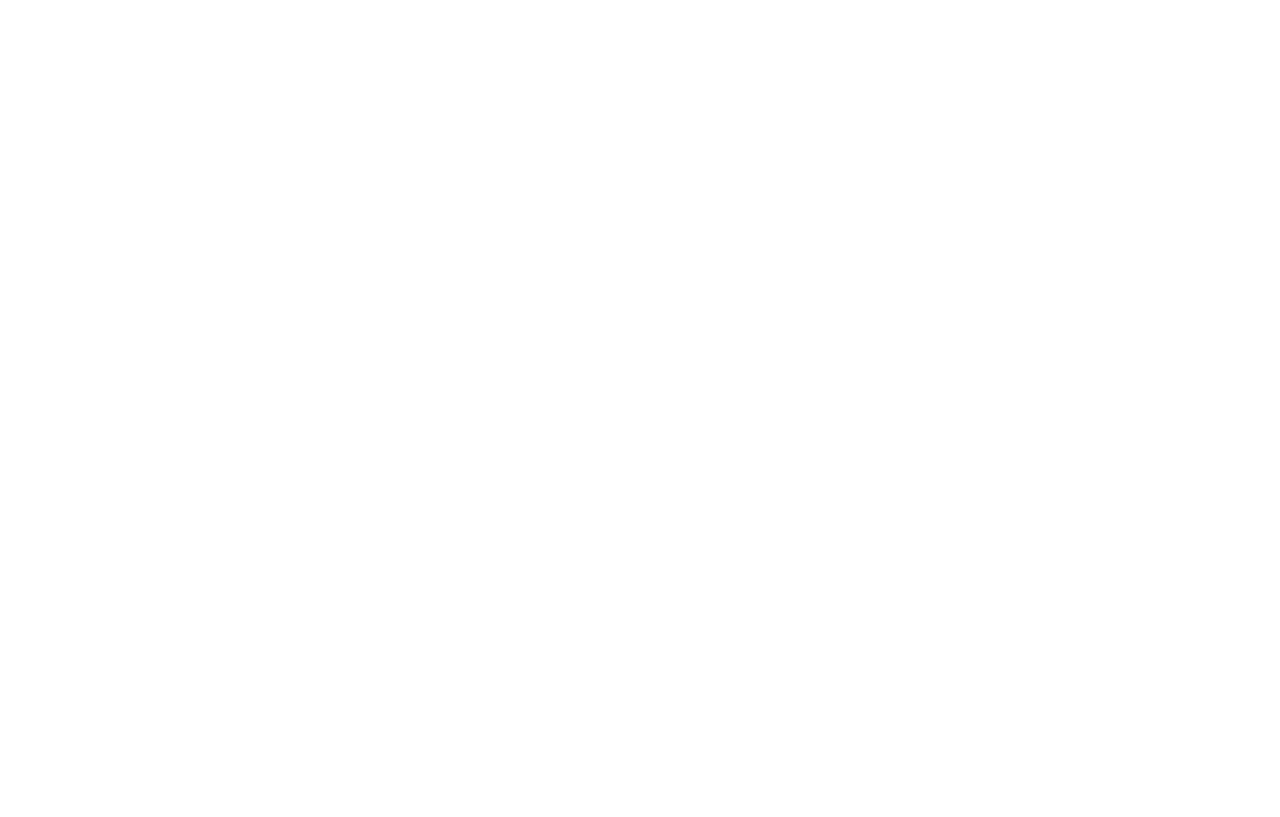
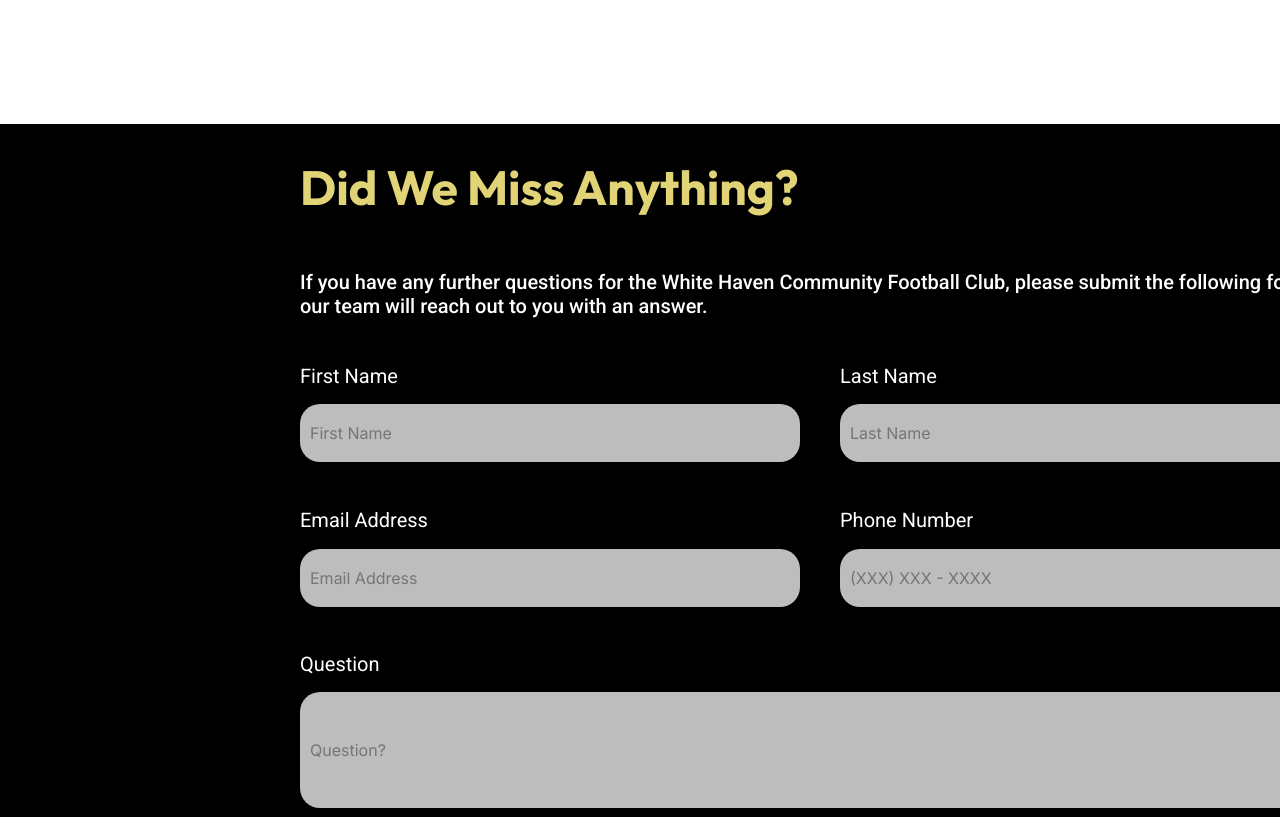
Before and after one commit to ren1290/whcfc-web-dev, an Angular app in the folder WHCFC_Frontend/: page /faq in a window 1280 px wide. Shown: the part 1980-2797 px from the top of the page. Built offline with nearby package versions, Linux system fonts and the light colour scheme; a web font is replaced by a local one.

Commit message:
Adding form to allow users to enter unanswered questions

```diff
--- /dev/null
+++ b/WHCFC_Frontend/src/app/components/faq/faq-miss/faq-miss.component.css
@@ -0,0 +1,183 @@
+.faq-faq-missing-form {
+    top: 2000px;
+    left: 0px;
+    width: 100vw;
+    height: 900px;
+    display: flex;
+    justify-content: center;
+    position: absolute;
+    align-items: flex-start;
+    flex-shrink: 1;
+    background-color: rgba(0, 0, 0, 1);
+  }
+  .faq-text1 {
+    top: 33px;
+    left: 300px;
+    color: rgba(224, 212, 118, 1);
+    height: auto;
+    position: absolute;
+    text-align: center;
+    line-height: normal;
+    font-weight: 700;
+  }
+  .faq-text2 {
+    top: 146px;
+    left: 300px;
+    color: rgba(255, 255, 255, 1);
+    width: 1065px;
+    height: auto;
+    position: absolute;
+    text-align: left;
+    line-height: normal;
+    font-weight: 500;
+  }
+
+  .faq-faq-missing-form form {
+    margin-top: 20px;
+}
+
+  .faq-faq-missing-form input[type="first-name"] {
+    top: 280px;
+    left: 300px;
+    height: 58px;
+    padding: 10px;
+    border: none;
+    position: absolute;
+    border-radius: 20px;
+    background-color: rgba(255, 255, 255, 0.74);
+    margin-right: 10px;
+    font-size: 16px;
+    width: 500px;
+}
+
+.faq-faq-missing-form input[type="last-name"] {
+    top: 280px;
+    left: 840px;
+    height: 58px;
+    padding: 10px;
+    border: none;
+    position: absolute;
+    border-radius: 20px;
+    background-color: rgba(255, 255, 255, 0.74);
+    margin-right: 10px;
+    font-size: 16px;
+    width: 500px;
+}
+
+.faq-faq-missing-form input[type="email-address"] {
+    top: 425px;
+    left: 300px;
+    height: 58px;
+    padding: 10px;
+    border: none;
+    position: absolute;
+    border-radius: 20px;
+    background-color: rgba(255, 255, 255, 0.74);
+    margin-right: 10px;
+    font-size: 16px;
+    width: 500px;
+}
+
+.faq-faq-missing-form input[type="phone-number"] {
+    top: 425px;
+    left: 840px;
+    height: 58px;
+    padding: 10px;
+    border: none;
+    position: absolute;
+    border-radius: 20px;
+    background-color: rgba(255, 255, 255, 0.74);
+    margin-right: 10px;
+    font-size: 16px;
+    width: 500px;
+}
+
+.faq-faq-missing-form input[type="message-content"] {
+    top: 568px;
+    left: 300px;
+    padding: 10px;
+    border: none;
+    position: absolute;
+    border-radius: 20px;
+    background-color: rgba(255, 255, 255, 0.74);
+    margin-right: 10px;
+    font-size: 16px;
+    width: 1040px;
+    height: 116px;
+}
+
+  .faq-text3 {
+    top: 240px;
+    left: 300px;
+    color: rgba(255, 255, 255, 1);
+    height: auto;
+    position: absolute;
+    text-align: left;
+    line-height: normal;
+  }
+
+  .faq-text4 {
+    top: 240px;
+    left: 840px;
+    color: rgba(255, 255, 255, 1);
+    height: auto;
+    position: absolute;
+    text-align: left;
+    line-height: normal;
+  }
+  .faq-text5 {
+    top: 384px;
+    left: 300px;
+    color: rgba(255, 255, 255, 1);
+    height: auto;
+    position: absolute;
+    text-align: left;
+    line-height: normal;
+  }
+
+  .faq-text6 {
+    top: 384px;
+    left: 840px;
+    color: rgba(255, 255, 255, 1);
+    height: auto;
+    position: absolute;
+    text-align: left;
+    line-height: normal;
+  }
+
+  .faq-text7 {
+    top: 528px;
+    left: 300px;
+    color: rgba(255, 255, 255, 1);
+    height: auto;
+    position: absolute;
+    text-align: left;
+    line-height: normal;
+  }
+
+  .faq-button1 {
+    border: none;
+    top: 725px;
+    left: 1140px;
+    display: flex;
+    padding: 29px 30px;
+    position: absolute;
+    align-items: center;
+    border-radius: 100px;
+    justify-content: center;
+    background-color: rgba(224, 212, 118, 1);
+    transition: background-color 0.3s ease;
+  }
+
+  .faq-button1:hover {
+    background-color: rgba(0, 225, 255, 0.871);
+  }
+
+
+  .faq-text9 {
+    color: rgba(0, 0, 0, 1);
+    height: auto;
+    text-align: left;
+    line-height: normal;
+    font-weight: 700;
+  }
--- /dev/null
+++ b/WHCFC_Frontend/src/app/components/faq/faq-miss/faq-miss.component.html
@@ -0,0 +1,34 @@
+<div class="faq-faq-missing-form">
+    <span class="faq-text1 WHCFCH1"><span>Did We Miss Anything?</span></span>
+    <span class="faq-text2 WHCFCBody">
+      <span>
+        If you have any further questions for the White Haven Community Football Club, please submit the following form and our team will reach out to you with an answer.
+      </span>
+    </span>
+    <span class="faq-text3 WHCFCBody"><span>First Name</span></span>
+    <form>
+      <input type="first-name" placeholder="First Name" required>
+    </form>
+      <span class="faq-text4 WHCFCBody"><span>Last Name</span></span>
+    <form>
+      <input type="last-name" placeholder="Last Name" required>
+    </form>
+    <span class="faq-text5 WHCFCBody">
+      <span>Email Address</span>
+    </span>
+    <form>
+      <input type="email-address" placeholder="Email Address" required>
+    </form>
+    <span class="faq-text6 WHCFCBody"><span>Phone Number</span></span>
+    <form>
+      <input type="phone-number" placeholder="(XXX) XXX - XXXX" required>
+    </form>
+
+    <span class="faq-text7 WHCFCBody">
+      <span>Question</span>
+    </span>
+    <form>
+      <input type="message-content" placeholder="Question?" required>
+    </form>
+  <button class="faq-button1 faq-text9 WHCFCButtonText">SUBMIT</button>
+</div>
--- a/WHCFC_Frontend/src/app/pages/faq/faq.component.css
+++ b/WHCFC_Frontend/src/app/pages/faq/faq.component.css
@@ -10,7 +10,7 @@
   }
   .faqfa-qs {
     width: 100%;
-    height: 3669px;
+    height: 2900px;
     display: flex;
     overflow: hidden;
     position: relative;
--- a/WHCFC_Frontend/src/app/pages/faq/faq.component.html
+++ b/WHCFC_Frontend/src/app/pages/faq/faq.component.html
@@ -2,5 +2,6 @@
     <div class="faqfa-qs">
         <app-faq-heading></app-faq-heading>
         <app-faq-core></app-faq-core>
+        <app-faq-miss></app-faq-miss>
     </div>
 </div>
--- a/WHCFC_Frontend/src/app/pages/faq/faq.component.ts
+++ b/WHCFC_Frontend/src/app/pages/faq/faq.component.ts
@@ -1,11 +1,12 @@
 import { Component } from '@angular/core';
 import { FaqHeadingComponent } from '../../components/faq/faq-heading/faq-heading.component';
 import { FaqCoreComponent } from '../../components/faq/faq-core/faq-core.component';
+import { FaqMissComponent } from '../../components/faq/faq-miss/faq-miss.component';
 
 @Component({
   selector: 'app-faq',
   standalone: true,
-  imports: [FaqHeadingComponent, FaqCoreComponent],
+  imports: [FaqHeadingComponent, FaqCoreComponent, FaqMissComponent],
   templateUrl: './faq.component.html',
   styleUrl: './faq.component.css'
 })
```
Also changed, not shown: WHCFC_Frontend/src/app/components/faq/faq-miss/faq-miss.component.ts (added, +12 -0 lines), 1 other file (tests, documents, lock files or other folders).
